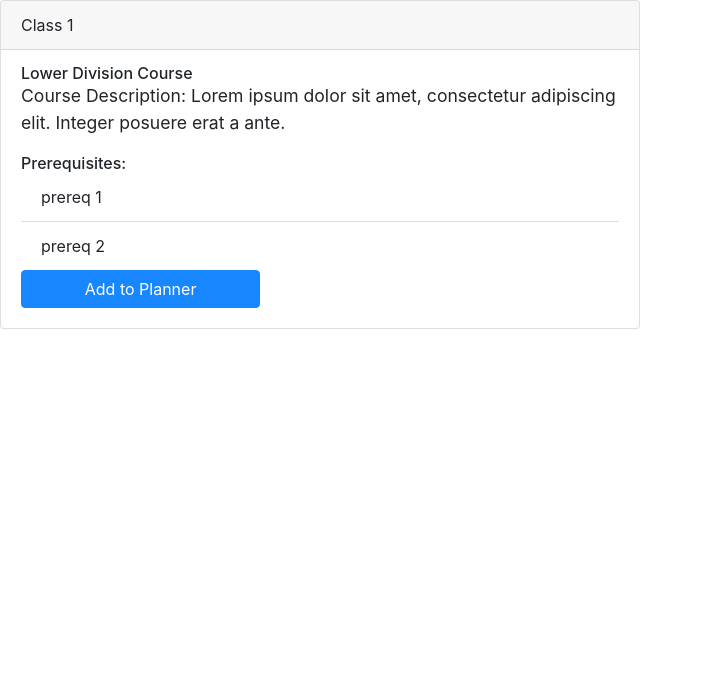
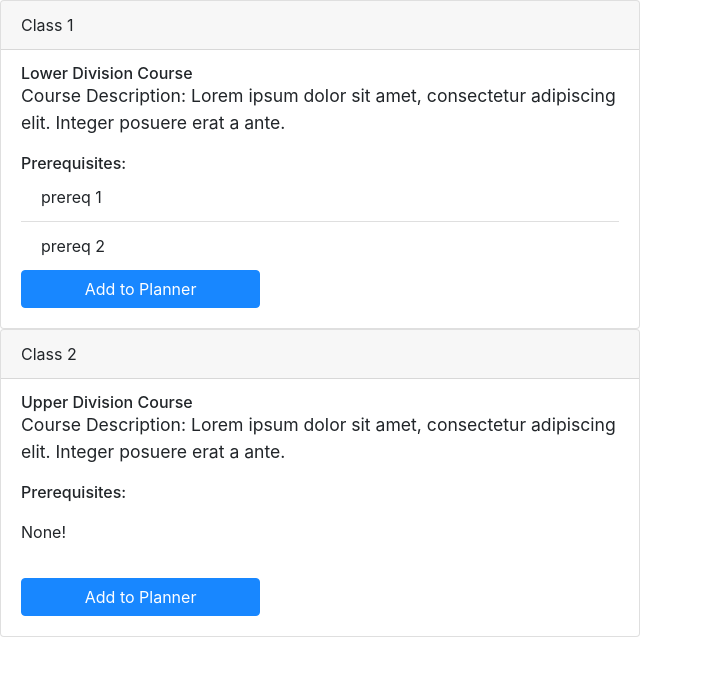
Before and after one commit to benh4627/transferify, a React (Create React App) app: page / in a window 1280 px wide. Shown: the top 676 px of the page, without its empty margins (0-703 px from the left). Built offline with nearby package versions, Linux system fonts and the light colour scheme.

Commit message:
edit card style

```diff
--- a/src/App.js
+++ b/src/App.js
@@ -14,6 +14,12 @@ function App() {
                 classDescription = "Course Description: Lorem ipsum dolor sit amet, consectetur adipiscing elit. Integer posuere erat a ante."
                 prereqs = {["prereq 1", "prereq 2"]}
             />
+            <ClassCard
+                className="Class 2"
+                classType = "Upper Division Course"
+                classDescription = "Course Description: Lorem ipsum dolor sit amet, consectetur adipiscing elit. Integer posuere erat a ante."
+                prereqs = {[]}
+            />
         </div>
     );
 }
--- a/src/classcard.js
+++ b/src/classcard.js
@@ -5,12 +5,10 @@ import {ListGroup} from 'react-bootstrap';
 import "./classcard.css";
 
 function PrereqList(props) {
-    var isEmpty = false;
     var listItems = [];
     if (props.prereqs.length == 0) {
-        isEmpty = true;
         return(
-            <Card.Subtitle>No Prereqs!</Card.Subtitle>
+            <Card.Text style={{ paddingTop: '1.1rem', paddingBottom: '1.1rem'}}>None!</Card.Text>
         );
     }
     else {
```
